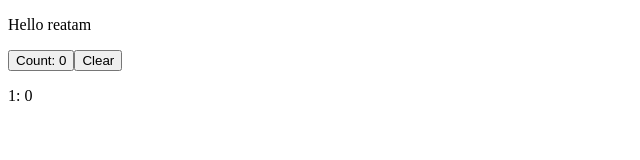
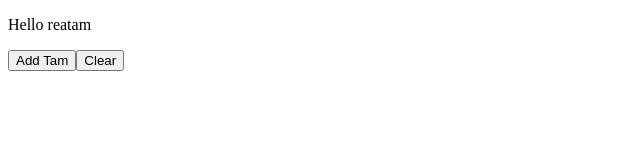
Before and after one commit to tommysor/rea, a React (Vite) app: page / in a window 1280 px wide. Shown: the top 160 px of the page, without its empty margins (0-640 px from the left). Built offline with nearby package versions, Linux system fonts and the light colour scheme.

Commit message:
Add and clear Tams

```diff
--- a/src/App.tsx
+++ b/src/App.tsx
@@ -1,24 +1,32 @@
 import { useState } from 'react'
-import { createTam } from './tam/tam'
+import { createTam, TamUnit } from './tam/tam'
+import Tam from './tam/Tam'
 
 export default function App() {
-  const [count, setCount] = useState(0)
-  const tam = createTam();
+  const [tams, setTams] = useState<TamUnit[]>([]);
+  function addNewTam() {
+    const newTam = createTam();
+    setTams([...tams, newTam]);
+  }
+  function clearTams() {
+    setTams([]);
+  }
 
   return (
     <>
       <p>
         Hello reatam
       </p>
-      <button onClick={() => setCount(count + 1)}>
-        Count: {count}
+      <button onClick={addNewTam}>
+        Add Tam
       </button>
-      <button onClick={() => setCount(0)}>
+      <button onClick={clearTams}>
         Clear
       </button>
-      <p>
-        {tam.id}: {tam.age}
-      </p>
+      {
+        tams.map((tam, index) => (
+          <div id={index.toString()}><Tam tam={tam} /></div>))
+      }
     </>
   )
 }
--- /dev/null
+++ b/src/tam/Tam.tsx
@@ -0,0 +1,10 @@
+import { TamUnit } from './tam';
+
+export default function Tam({ tam }: { tam: TamUnit }) {
+    return (
+        <div>
+            <label>Id <div>{tam.id}</div></label>
+            <label>Age <div>{tam.age}</div></label>
+        </div>
+    );
+}
--- a/src/tam/tam.ts
+++ b/src/tam/tam.ts
@@ -1,9 +1,9 @@
-type Information = {
+export type TamUnit = {
     id: string;
     age: number;
 };
 
-export function createTam(): Information {
+export function createTam(): TamUnit {
     return {
         id: '1',
         age: 0,
```
